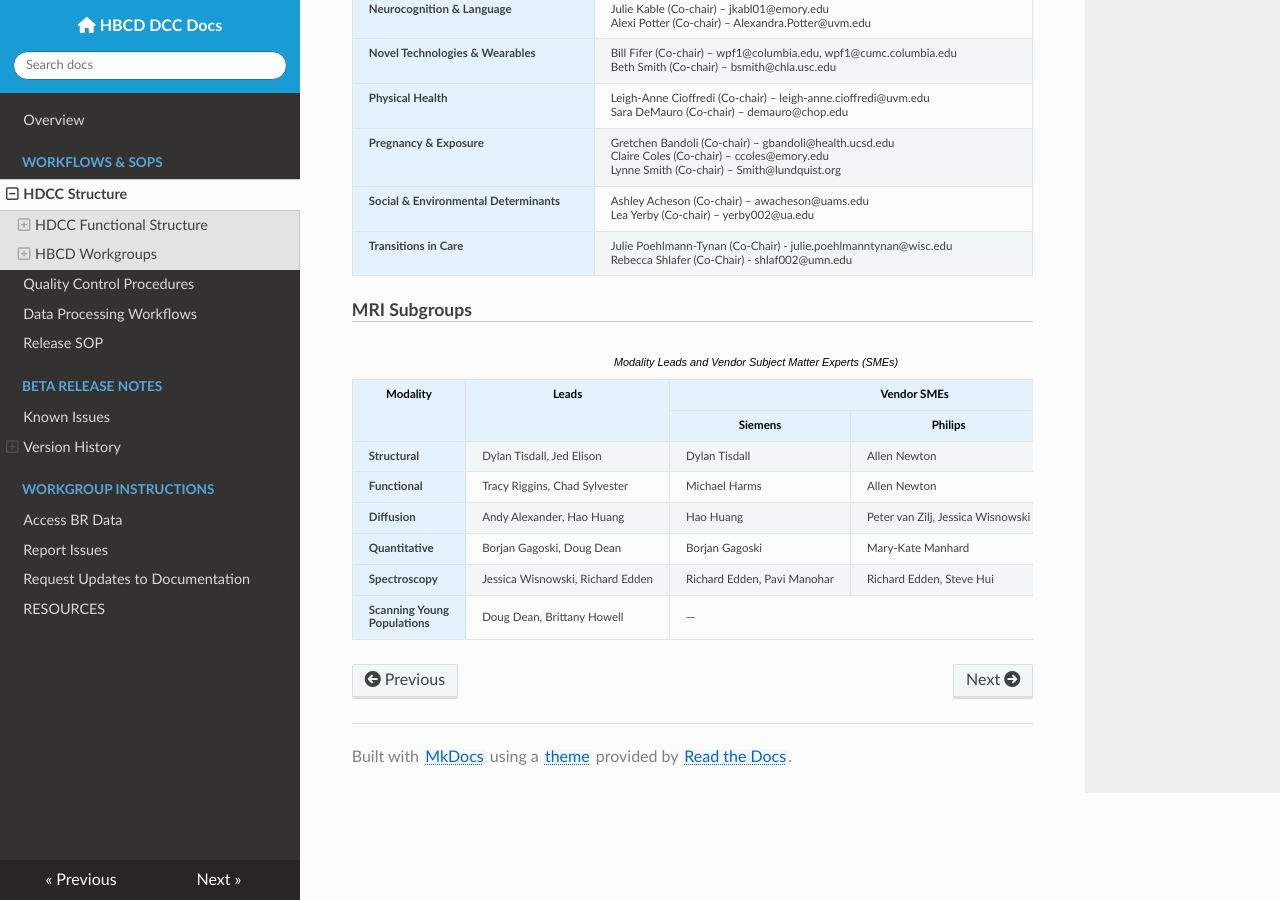
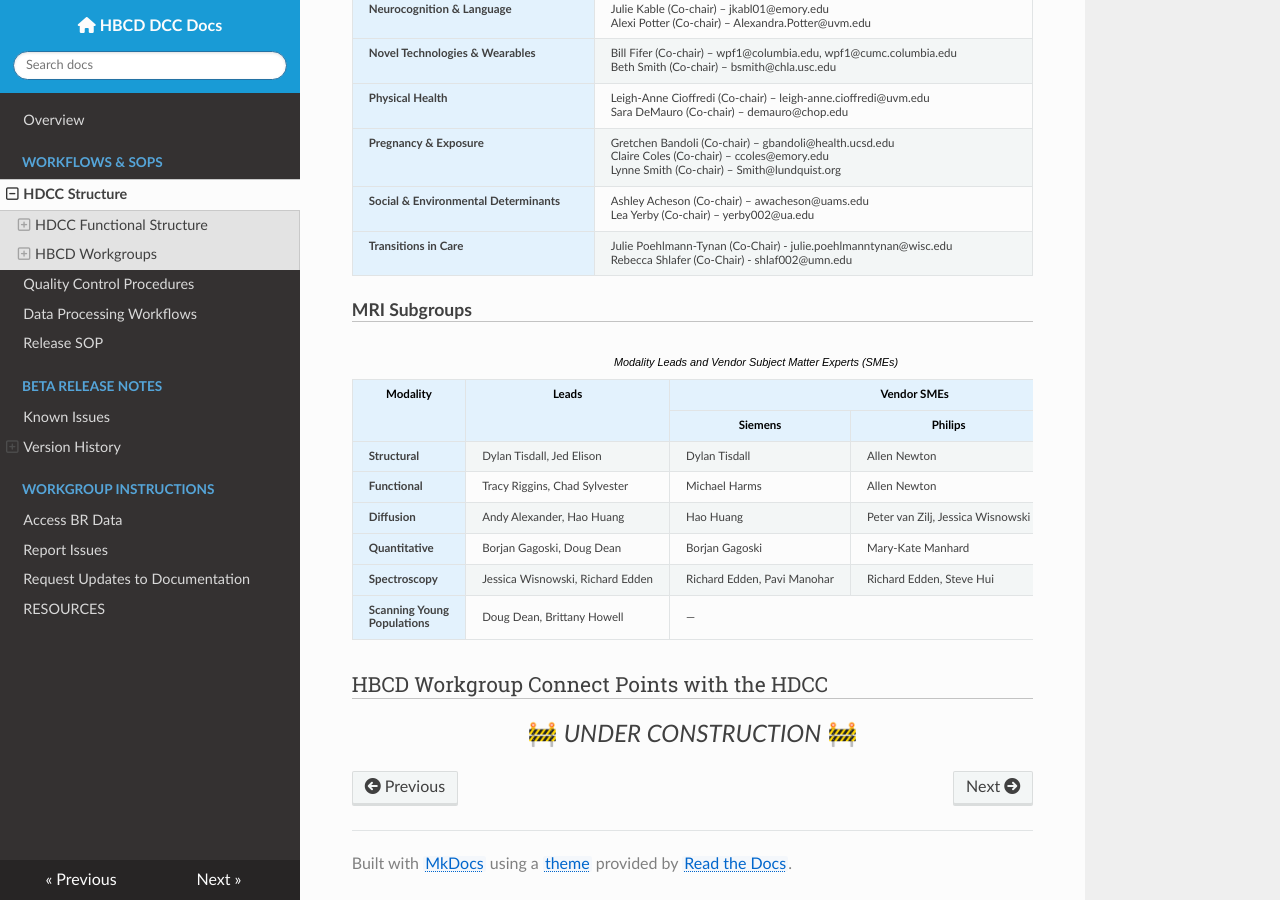
Before and after one commit to DCAN-Labs/hbcd-docs-internal, an MkDocs documentation site: the page built from docs/orgcharts.md, in a window 1280 px wide and 900 px high, scrolled down 10256 px. Built offline with MkDocs 1.6.1, drawn with Linux system fonts in a browser that asks for light colours; nearby versions of some CDN libraries.

Commit message:
add section at end of org charts

```diff
--- a/docs/orgcharts.md
+++ b/docs/orgcharts.md
@@ -1241,3 +1241,7 @@ HBCD Workgroups that interface heavily with HDCC include the following (the full
     </tr>
   </tbody>
 </table>
+
+### HBCD Workgroup Connect Points with the HDCC
+
+<p style="text-align: center; font-size: 1.5em;">🚧 <i>UNDER CONSTRUCTION</i> 🚧 </p>
```
